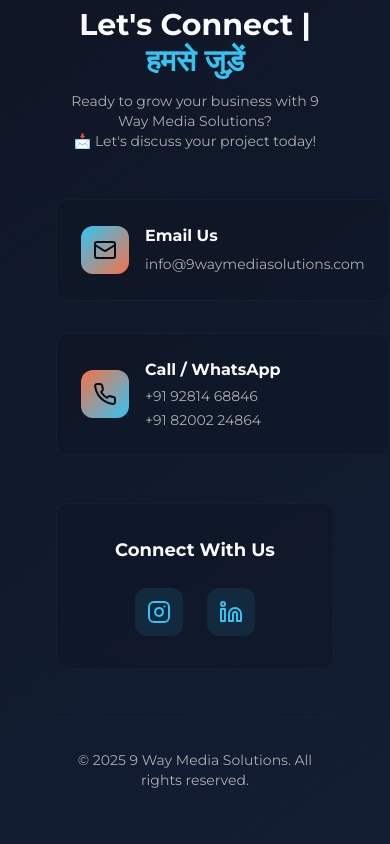
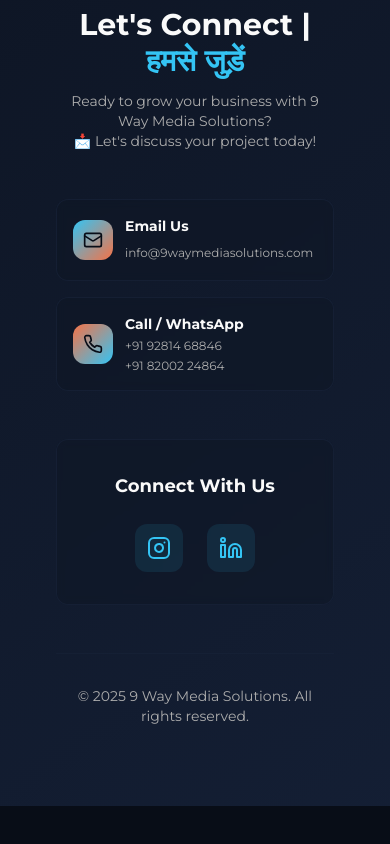
Before and after one commit to Shefan756/nine-way-canvas, a React (Vite) app: page / in a window 390 px wide. Shown: the part 6789-7633 px from the top of the page. After the commit the page ends 7595 px from the top, so only its background shows below. Built offline with nearby package versions, Linux system fonts and the light colour scheme; the HTML template or start-up script is replaced by a standard one.

Commit message:
Fix: Adjust contact blocks for mobile

```diff
--- a/src/components/Contact.tsx
+++ b/src/components/Contact.tsx
@@ -27,17 +27,17 @@ const Contact = () => {
           </p>
         </div>
 
-        <div className="grid md:grid-cols-2 gap-8 mb-12">
-          <div className="p-6 rounded-xl border border-border/50 bg-card/50 backdrop-blur-sm hover:border-primary/50 transition-all duration-300">
-            <div className="flex items-center gap-4">
-              <div className="w-12 h-12 bg-gradient-to-br from-primary to-secondary rounded-lg flex items-center justify-center">
-                <Mail className="w-6 h-6 text-background" />
+        <div className="grid md:grid-cols-2 gap-4 md:gap-8 mb-12">
+          <div className="p-4 md:p-6 rounded-xl border border-border/50 bg-card/50 backdrop-blur-sm hover:border-primary/50 transition-all duration-300">
+            <div className="flex items-center gap-3 md:gap-4">
+              <div className="w-10 h-10 md:w-12 md:h-12 bg-gradient-to-br from-primary to-secondary rounded-lg flex items-center justify-center flex-shrink-0">
+                <Mail className="w-5 h-5 md:w-6 md:h-6 text-background" />
               </div>
-              <div>
-                <h3 className="text-base font-bold text-foreground mb-1">Email Us</h3>
+              <div className="min-w-0 flex-1">
+                <h3 className="text-sm md:text-base font-bold text-foreground mb-1">Email Us</h3>
                 <a
                   href="mailto:9waymediasolutions@gmail.com"
-                  className="text-sm text-muted-foreground hover:text-primary transition-colors"
+                  className="text-xs md:text-sm text-muted-foreground hover:text-primary transition-colors break-all"
                 >
                   info@9waymediasolutions.com
                 </a>
@@ -45,23 +45,23 @@ const Contact = () => {
             </div>
           </div>
 
-          <div className="p-6 rounded-xl border border-border/50 bg-card/50 backdrop-blur-sm hover:border-primary/50 transition-all duration-300">
-            <div className="flex items-center gap-4">
-              <div className="w-12 h-12 bg-gradient-to-br from-secondary to-primary rounded-lg flex items-center justify-center">
-                <Phone className="w-6 h-6 text-background" />
+          <div className="p-4 md:p-6 rounded-xl border border-border/50 bg-card/50 backdrop-blur-sm hover:border-primary/50 transition-all duration-300">
+            <div className="flex items-center gap-3 md:gap-4">
+              <div className="w-10 h-10 md:w-12 md:h-12 bg-gradient-to-br from-secondary to-primary rounded-lg flex items-center justify-center flex-shrink-0">
+                <Phone className="w-5 h-5 md:w-6 md:h-6 text-background" />
               </div>
-              <div>
-                <h3 className="text-base font-bold text-foreground mb-1">Call / WhatsApp</h3>
+              <div className="min-w-0 flex-1">
+                <h3 className="text-sm md:text-base font-bold text-foreground mb-1">Call / WhatsApp</h3>
                 <div className="flex flex-col gap-1">
                   <a
                     href="tel:+919281468846"
-                    className="text-sm text-muted-foreground hover:text-primary transition-colors"
+                    className="text-xs md:text-sm text-muted-foreground hover:text-primary transition-colors"
                   >
                     +91 92814 68846
                   </a>
                   <a
                     href="tel:+918200224864"
-                    className="text-sm text-muted-foreground hover:text-primary transition-colors"
+                    className="text-xs md:text-sm text-muted-foreground hover:text-primary transition-colors"
                   >
                     +91 82002 24864
                   </a>
```
